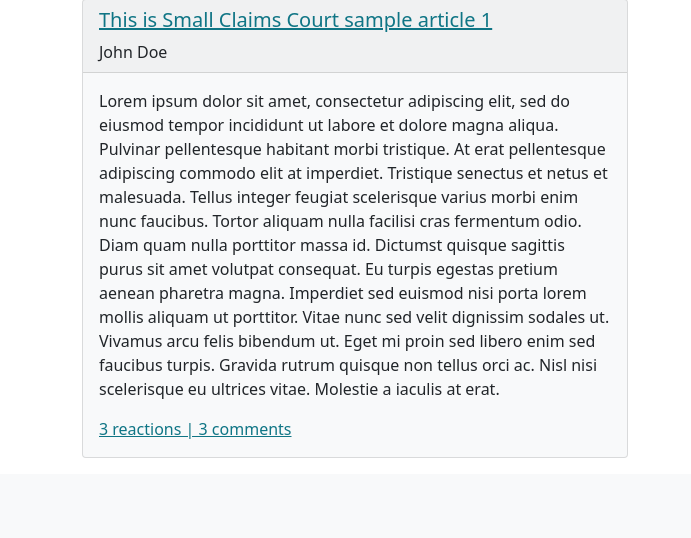
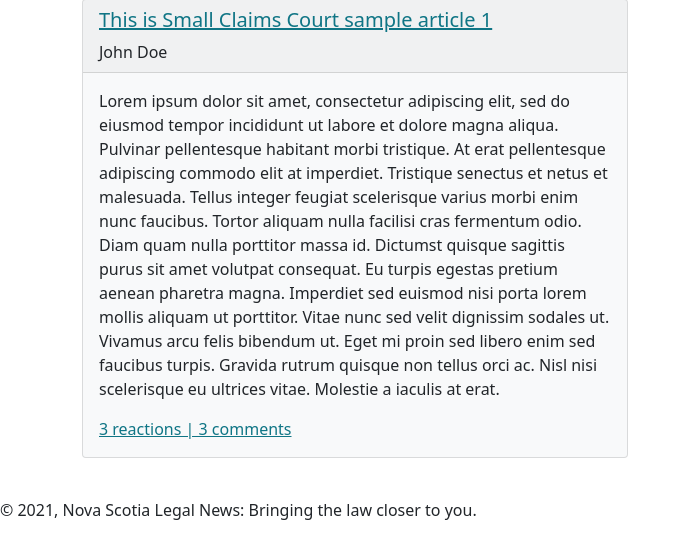
Before and after one commit to LiamOsler/NewsWebsite, a PHP site: page /index.php in a window 1280 px wide. Shown: the part 2300-2838 px from the top of the page, without its empty margins (0-691 px from the left). Before the commit the page ends 2758 px from the top, so only its background shows below. Run offline with PHP 8.4, Linux system fonts and the light colour scheme; data comes from the database, SQL or seed files in the repository; some libraries are stand-ins or nearby versions.

Commit message:
Added footer

```diff
--- a/website/inc/footer.php
+++ b/website/inc/footer.php
@@ -1,5 +1,9 @@
 <script src="js/scripts.js"></script>
 
+<footer id="pg-footer">
+    <br>
+    <p>&copy; 2021, Nova Scotia Legal News: Bringing the law closer to you.</p>
+</footer>
 
 </body>
 </html>
```
